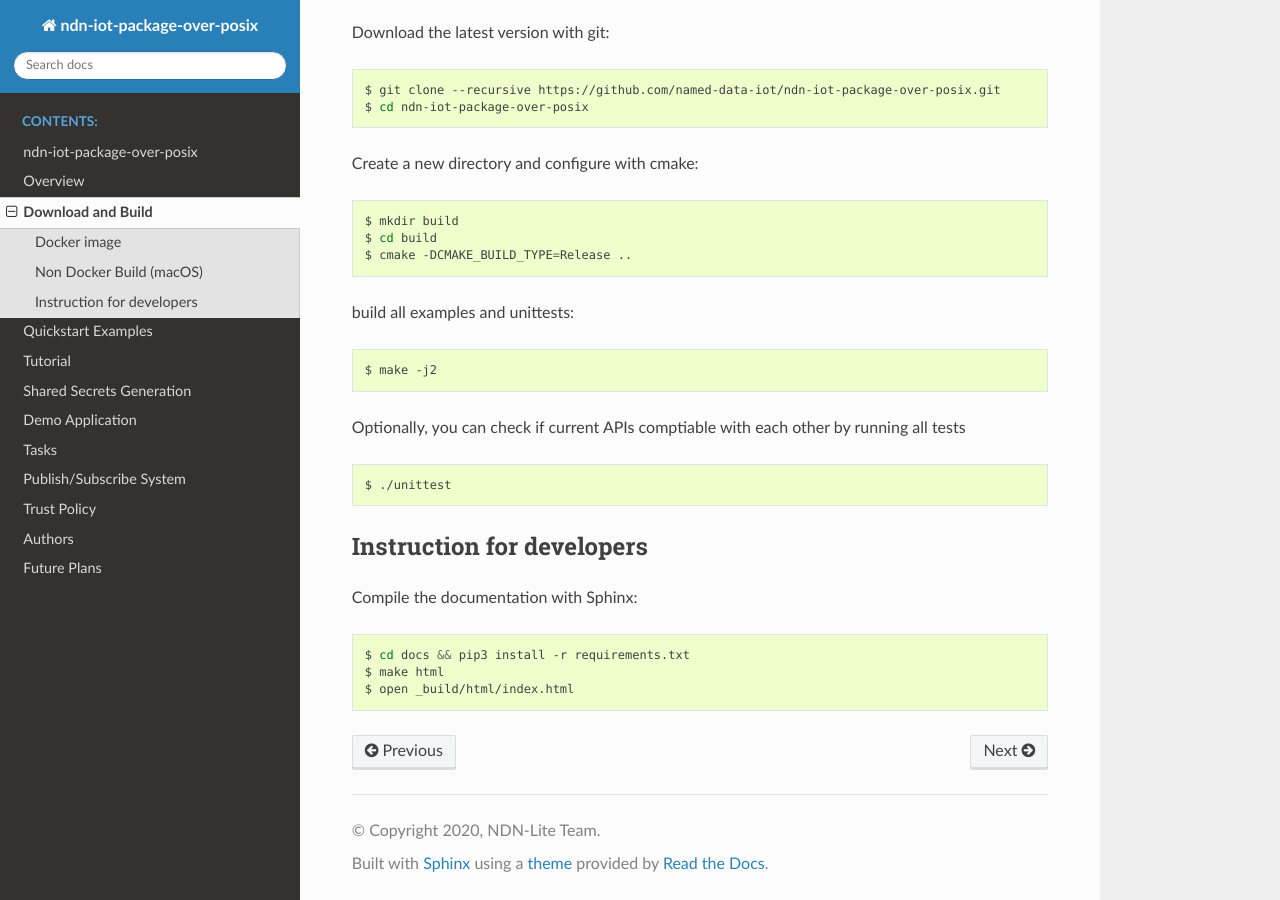
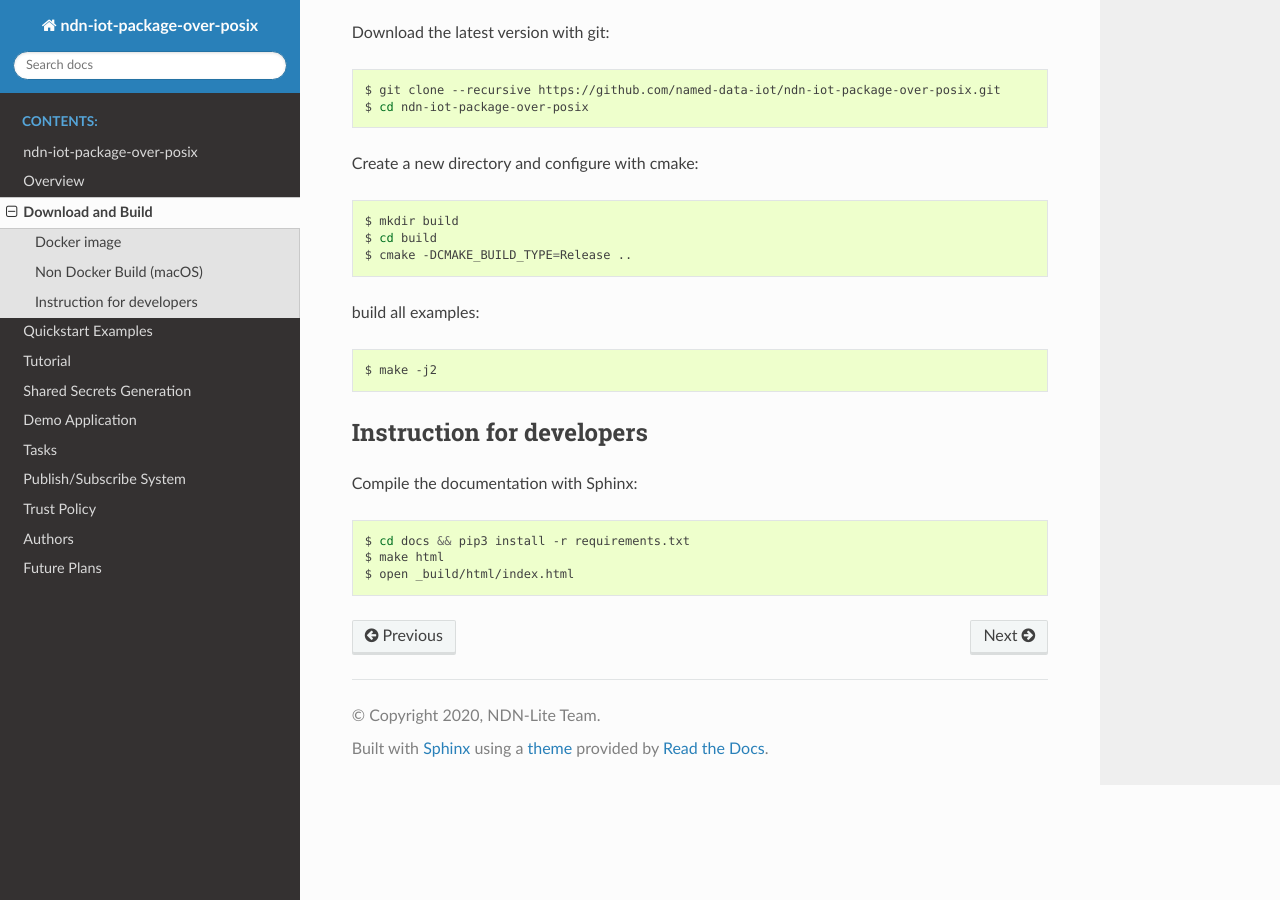
Before and after one commit to named-data-iot/ndn-iot-package-over-posix, a Sphinx documentation site: the page built from docs/src/install.rst, in a window 1280 px wide and 900 px high, scrolled down 869 px. Built offline with Sphinx 7.4.7 and the Read the Docs theme 2.0.0, drawn with Linux system fonts in a browser that asks for light colours.

Commit message:
update documentation

```diff
--- a/docs/src/install.rst
+++ b/docs/src/install.rst
@@ -53,17 +53,12 @@ Create a new directory and configure with cmake:
     $ cd build
     $ cmake -DCMAKE_BUILD_TYPE=Release ..
 
-build all examples and unittests:
+build all examples:
 
 .. code-block:: bash
 
     $ make -j2
 
-Optionally, you can check if current APIs comptiable with each other by running all tests
-
-.. code-block:: bash
-
-    $ ./unittest
 
 
 Instruction for developers
```
